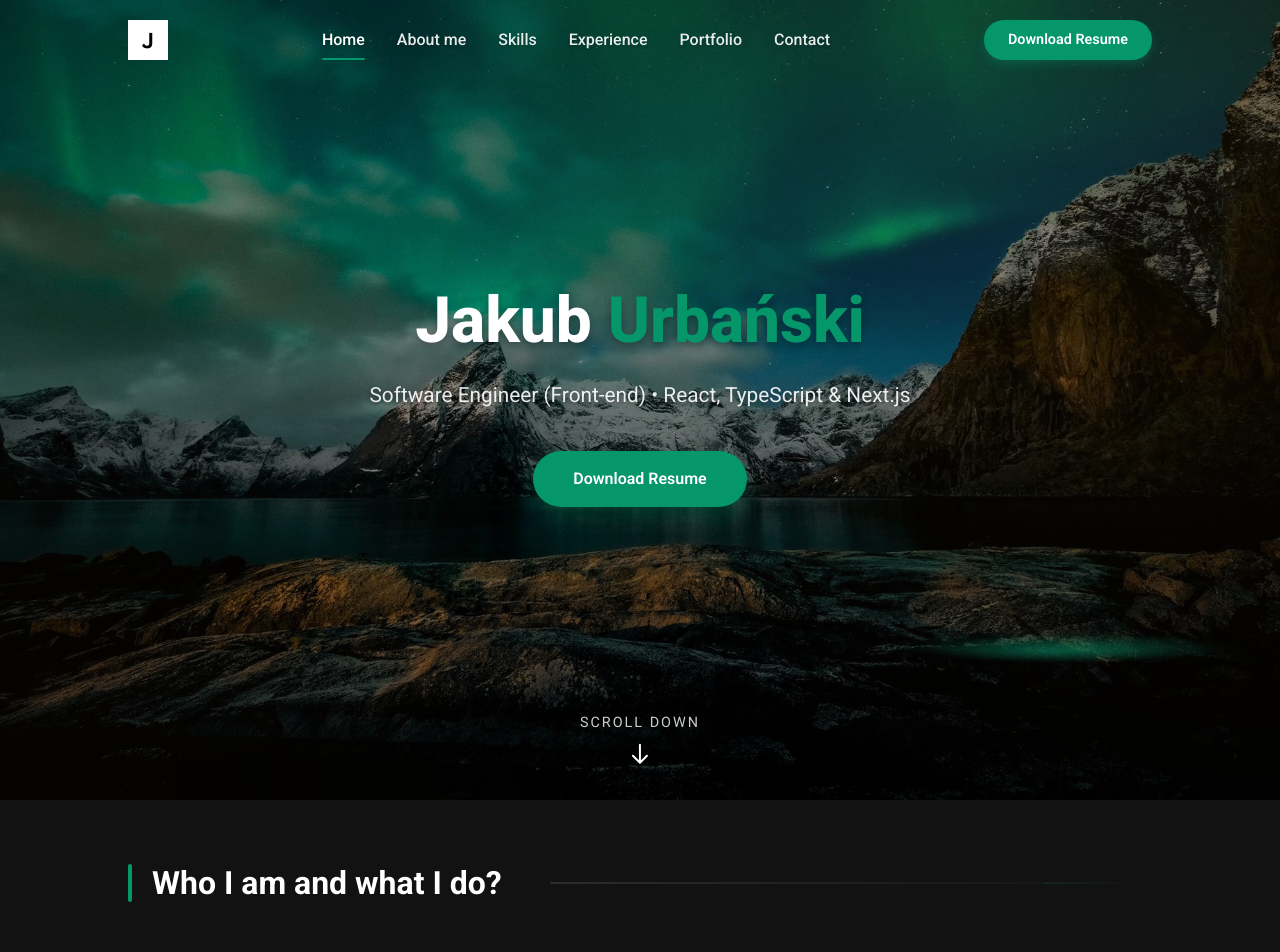
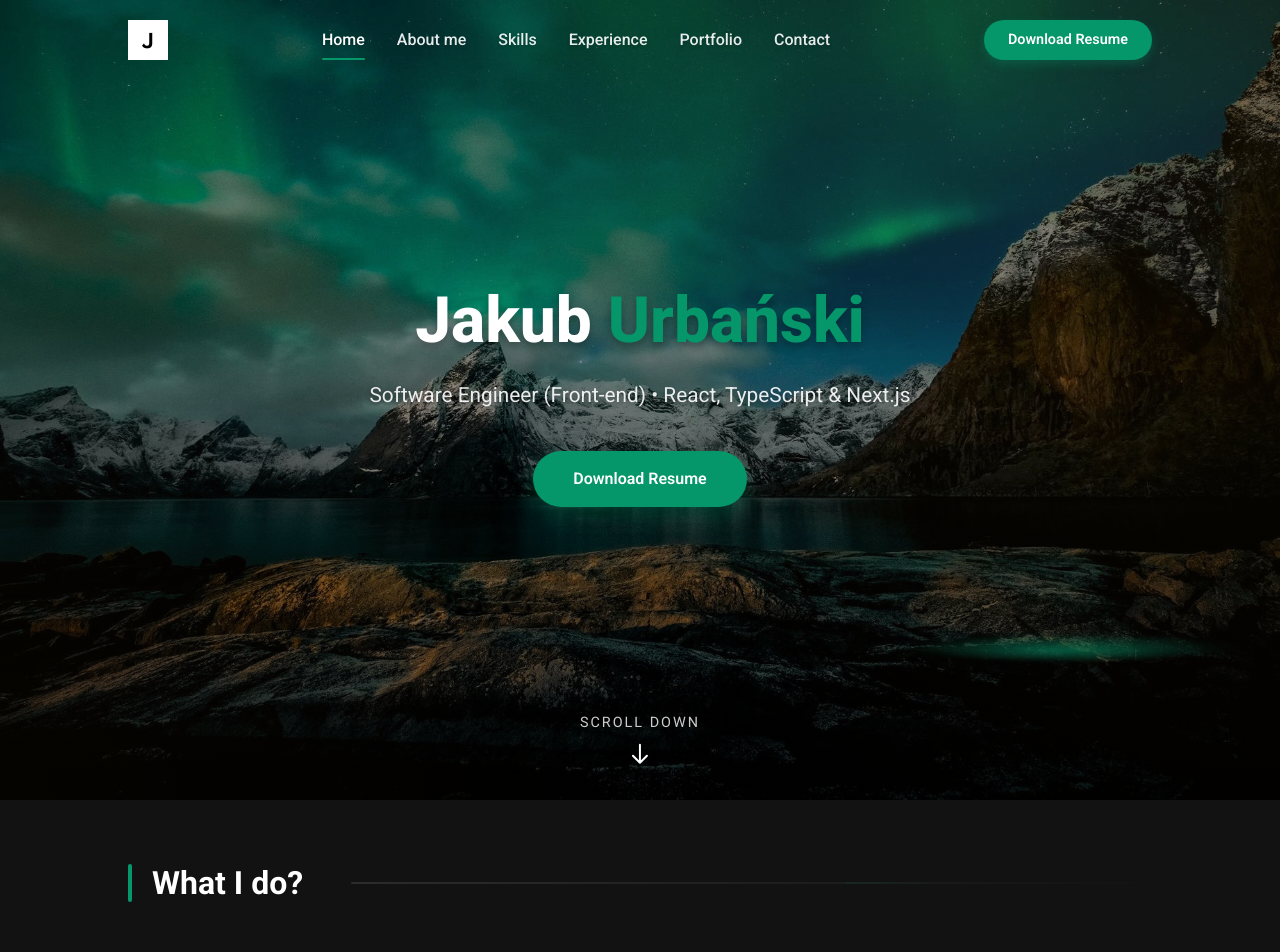
Before and after one commit to kvbaurb99/portfolio_2, a Next.js app: page / in a window 1280 px wide. Shown: the top 952 px of the page. Built offline with nearby package versions, Linux system fonts and the light colour scheme.

Commit message:
change about me title

```diff
--- a/src/components/aboutMe/AboutMe.tsx
+++ b/src/components/aboutMe/AboutMe.tsx
@@ -21,7 +21,7 @@ import {
 export default function MissionAndValues() {
   return (
     <Section id="about-me">
-      <Heading title="Who I am and what I do?" />
+      <Heading title="What I do?" />
       <WhyUsContainer>
         <FeatureRow>
           <ImageContainer>
```
